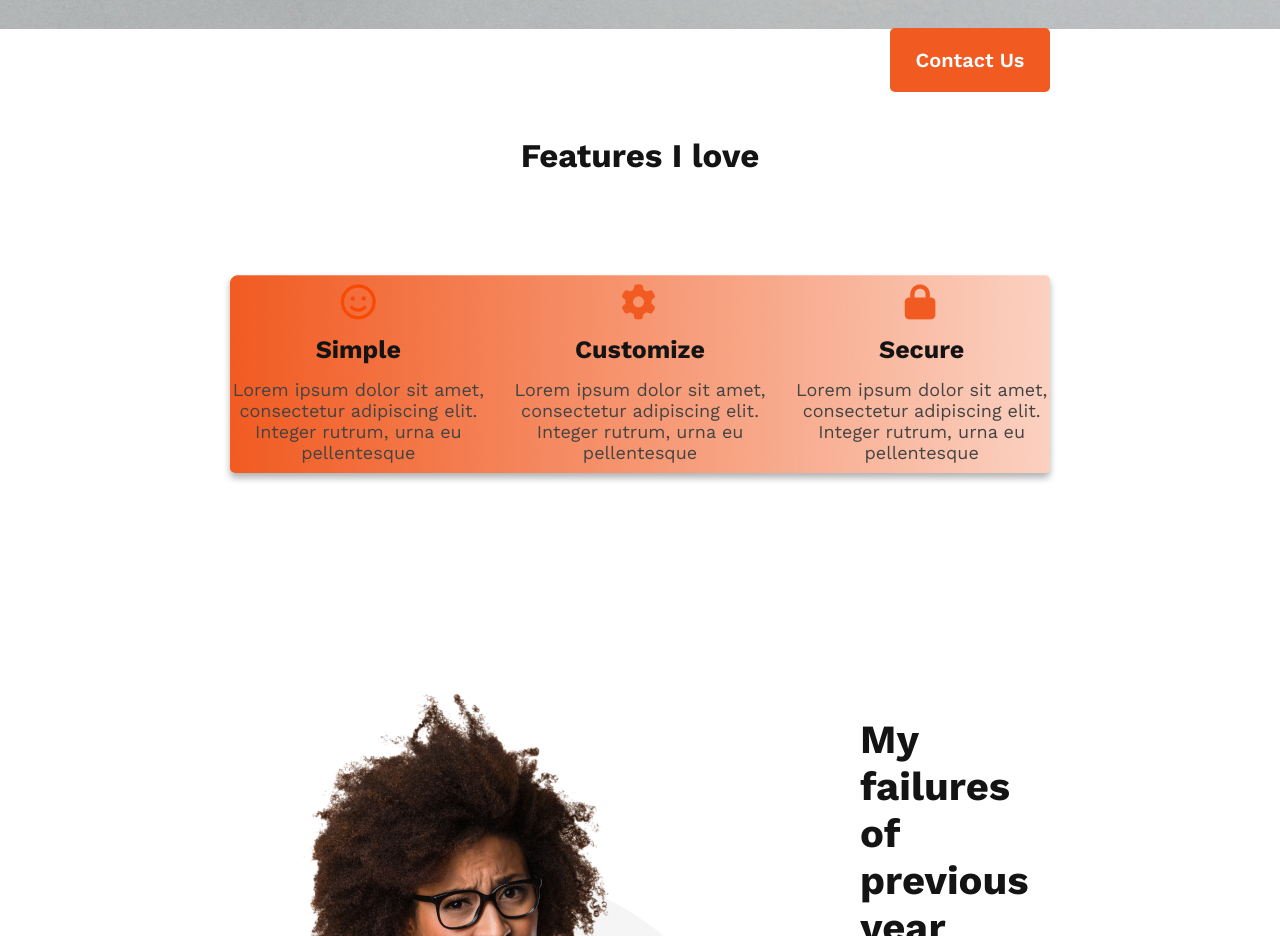
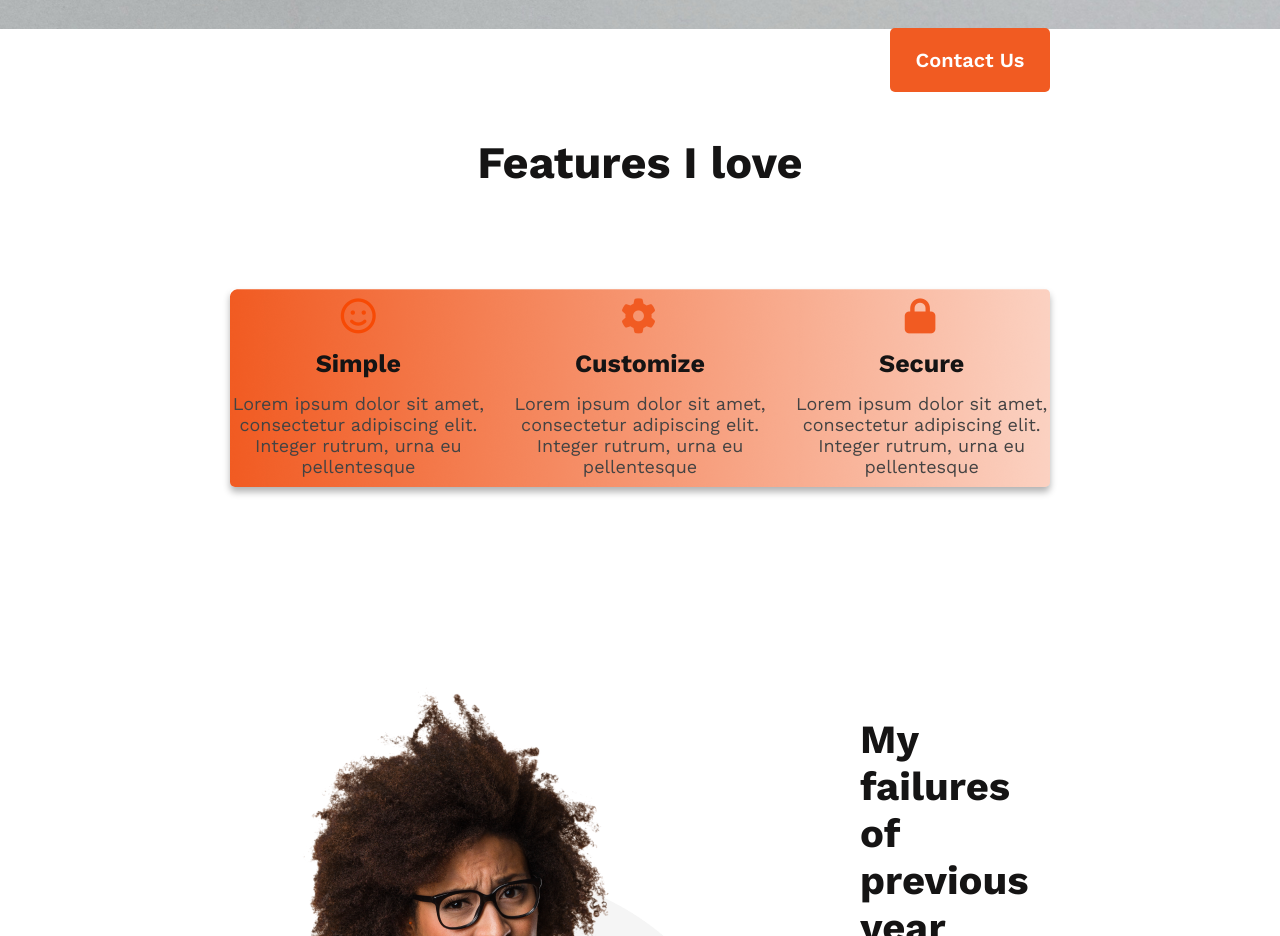
Before and after one commit to arafatkh999/assignment-01, a plain HTML site: page index.html in a window 1280 px wide. Shown: the part 780-1716 px from the top of the page. Drawn offline with nearby package versions, Linux system fonts and the light colour scheme.

Commit message:
font size fixed

```diff
--- a/styles.css
+++ b/styles.css
@@ -54,7 +54,8 @@
 }
 .feature-i-love h2{
     text-align: center;
-    font-size: 33px;
+    font-weight: 700;
+    font-size: 45px;
     color: #151414;
 }
 .feature-i-love-items{
```
